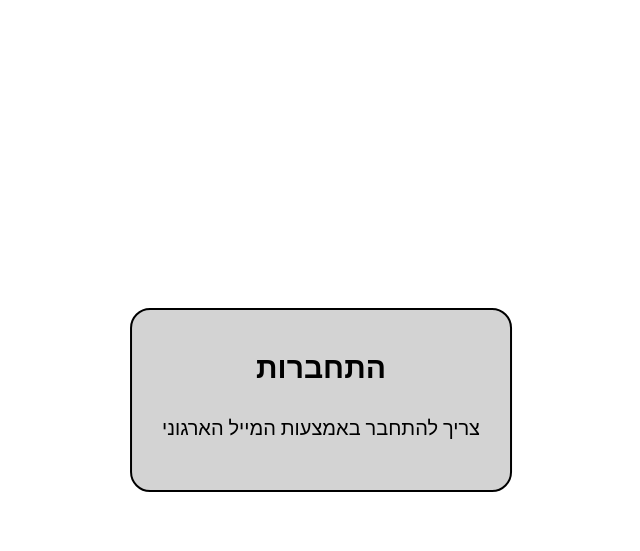
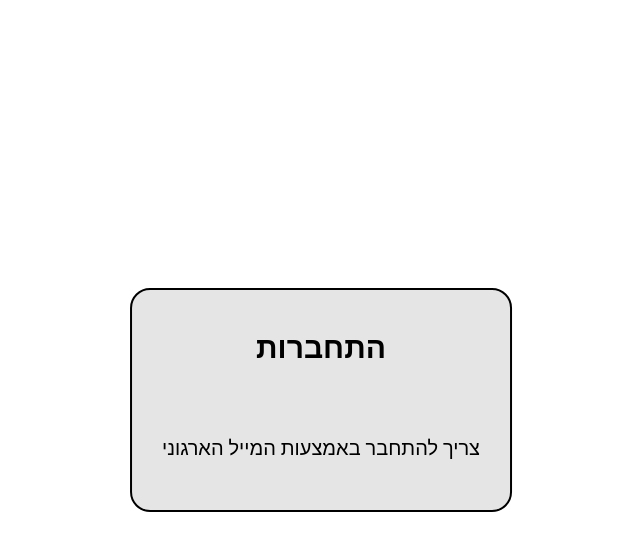
Before and after one commit to yoavs-shamay/CanvasFrontend, a PHP site: page /Pages/login.html in a window 1280 px wide. Shown: the top 551 px of the page, without its empty margins (319-959 px from the left). Run offline with PHP 8.4, Linux system fonts and the light colour scheme; some libraries are stand-ins or nearby versions.

Commit message:
changed login div background color

```diff
--- a/Styles/login.css
+++ b/Styles/login.css
@@ -8,7 +8,7 @@
 
 .g-signin2
 {
-    margin-top: 30px;
+    margin-top: 70px;
     width: 100%;
 }
 
@@ -22,7 +22,7 @@
     font-family: "Rubik", sans-serif;
     font-size: 20px;
     text-align: center;
-    margin-top: 10px;
+    margin-top: 70px;
 }
 
 .failed-message
@@ -42,6 +42,6 @@
     transform: translate(-50%, -50%);
     border-radius: 20px;
     padding: 30px;
-    background-color: lightgray;
+    background-color: rgb(229, 229, 229);
     border: 2px solid black;
 }
```
